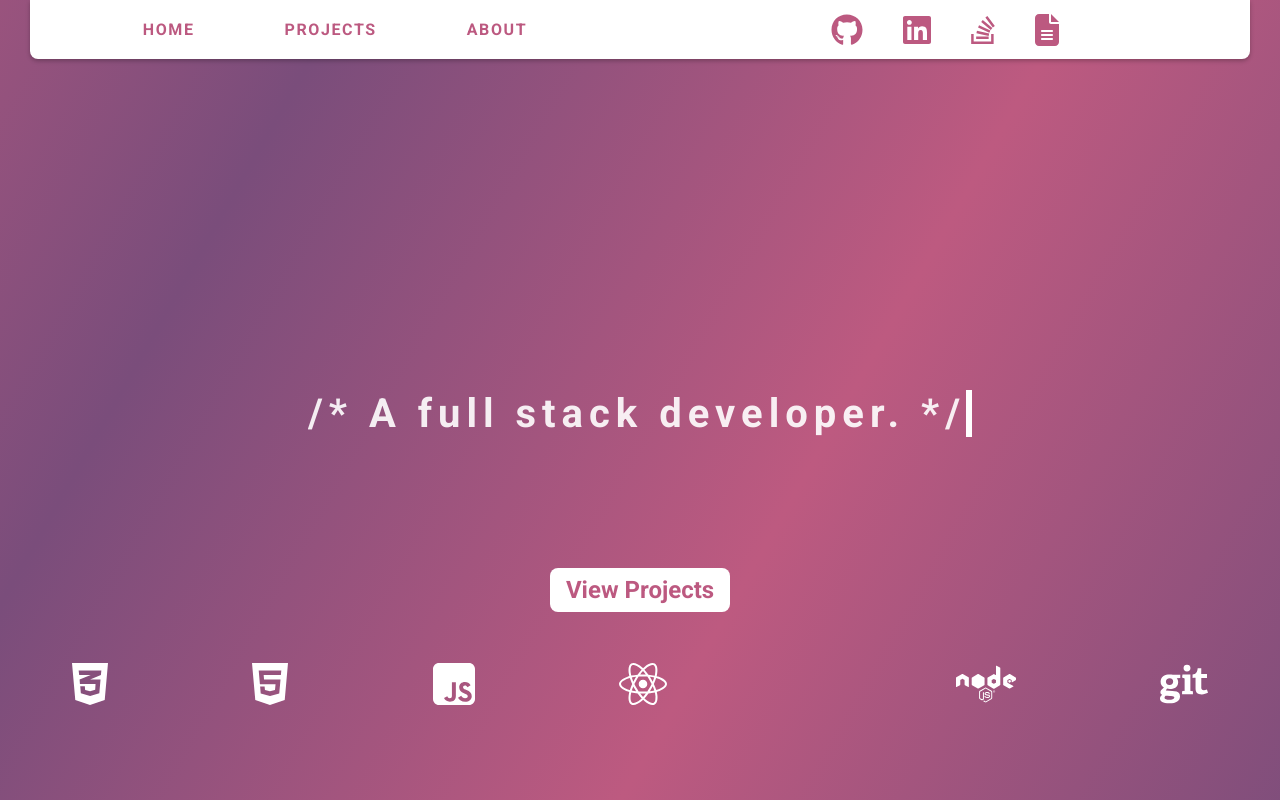
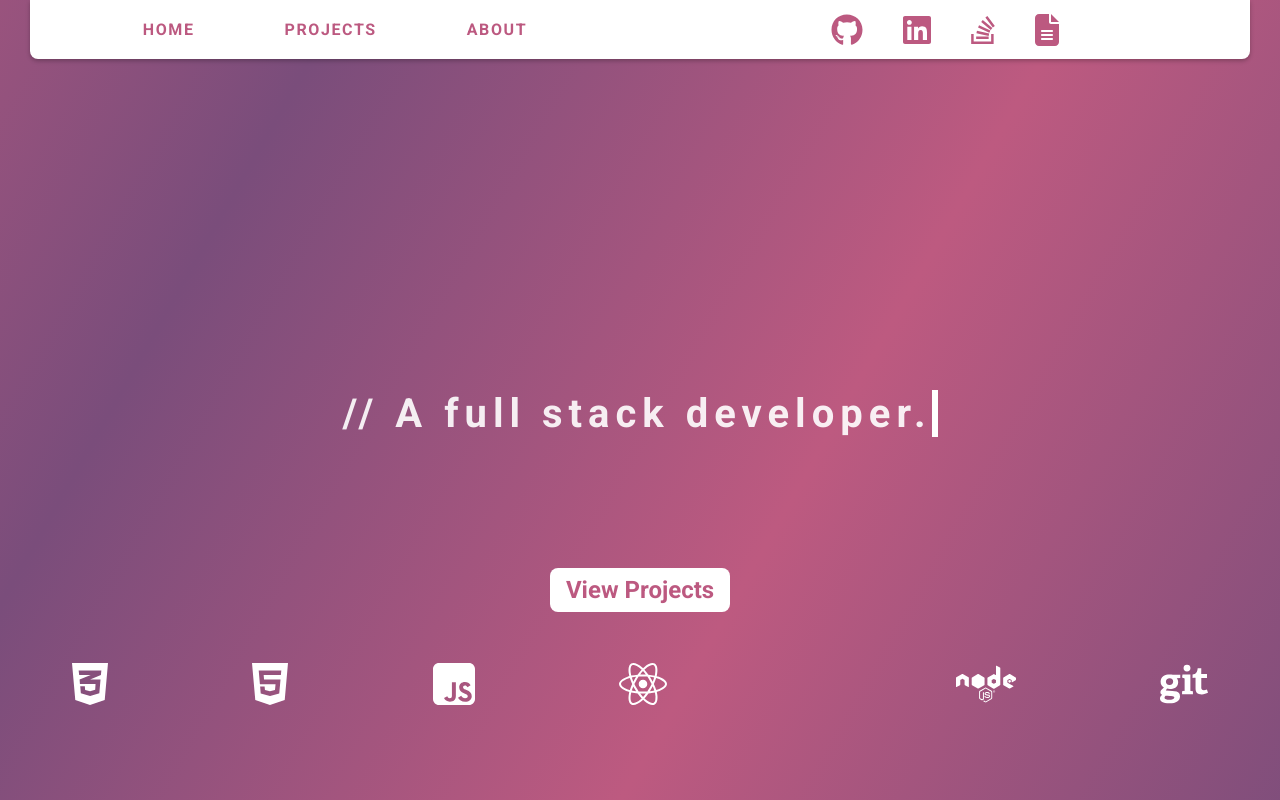
Before and after one commit to dlittle1/react-portfolio, a React (Create React App) app: page / in a window 1280 px wide. Shown: the top 800 px of the page. Built offline with nearby package versions, Linux system fonts and the light colour scheme; some icons are missing.

Commit message:
change subtitle

```diff
--- a/src/pages/Home.js
+++ b/src/pages/Home.js
@@ -36,7 +36,7 @@ const Home = (props) => {
             </div>
           </div>
           <div className='home-title-subtitle'>
-            <h2>&#47;* A full stack developer. *&#47;</h2>
+            <h2>&#47;&#47; A full stack developer.</h2>
           </div>
 
           <div className='home-button-container'>
```
